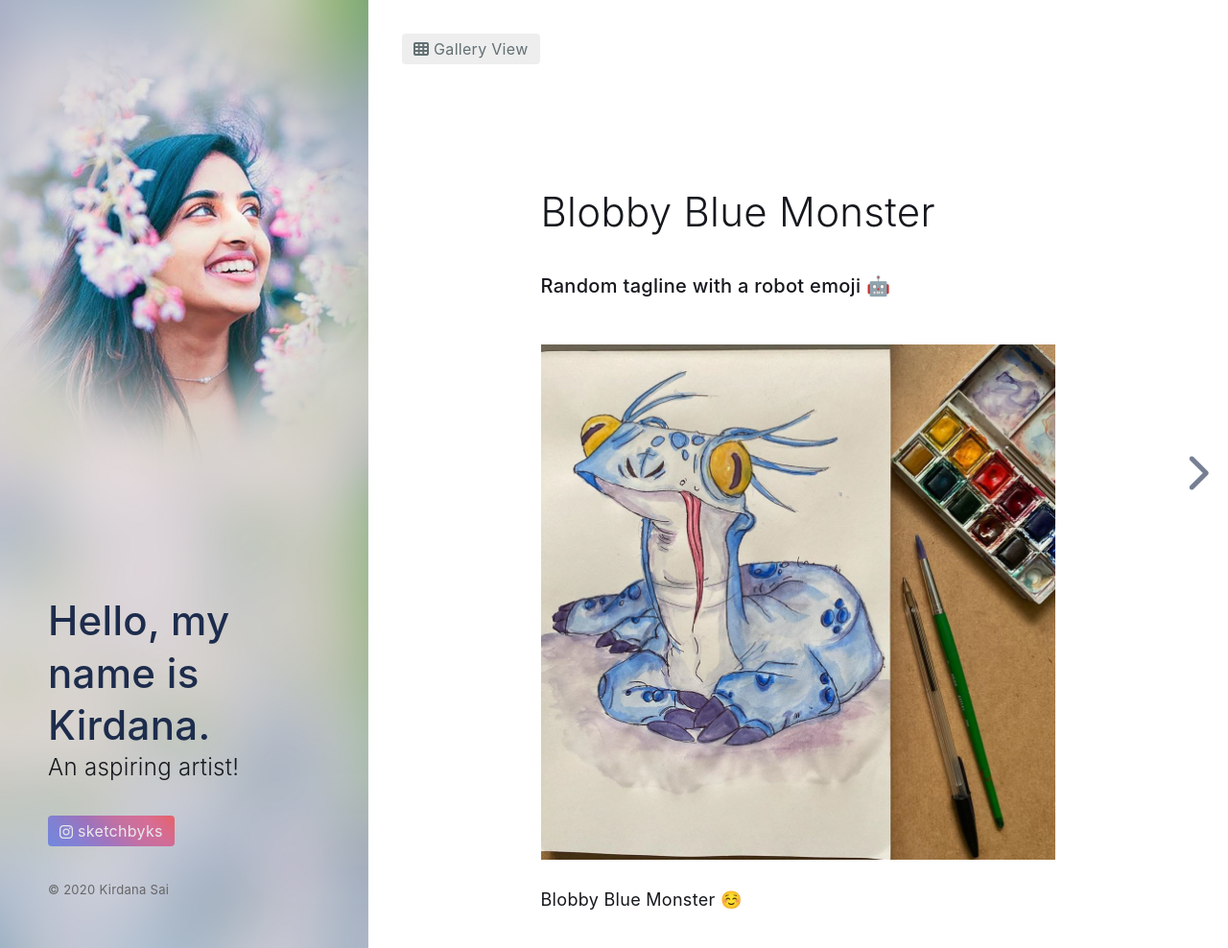
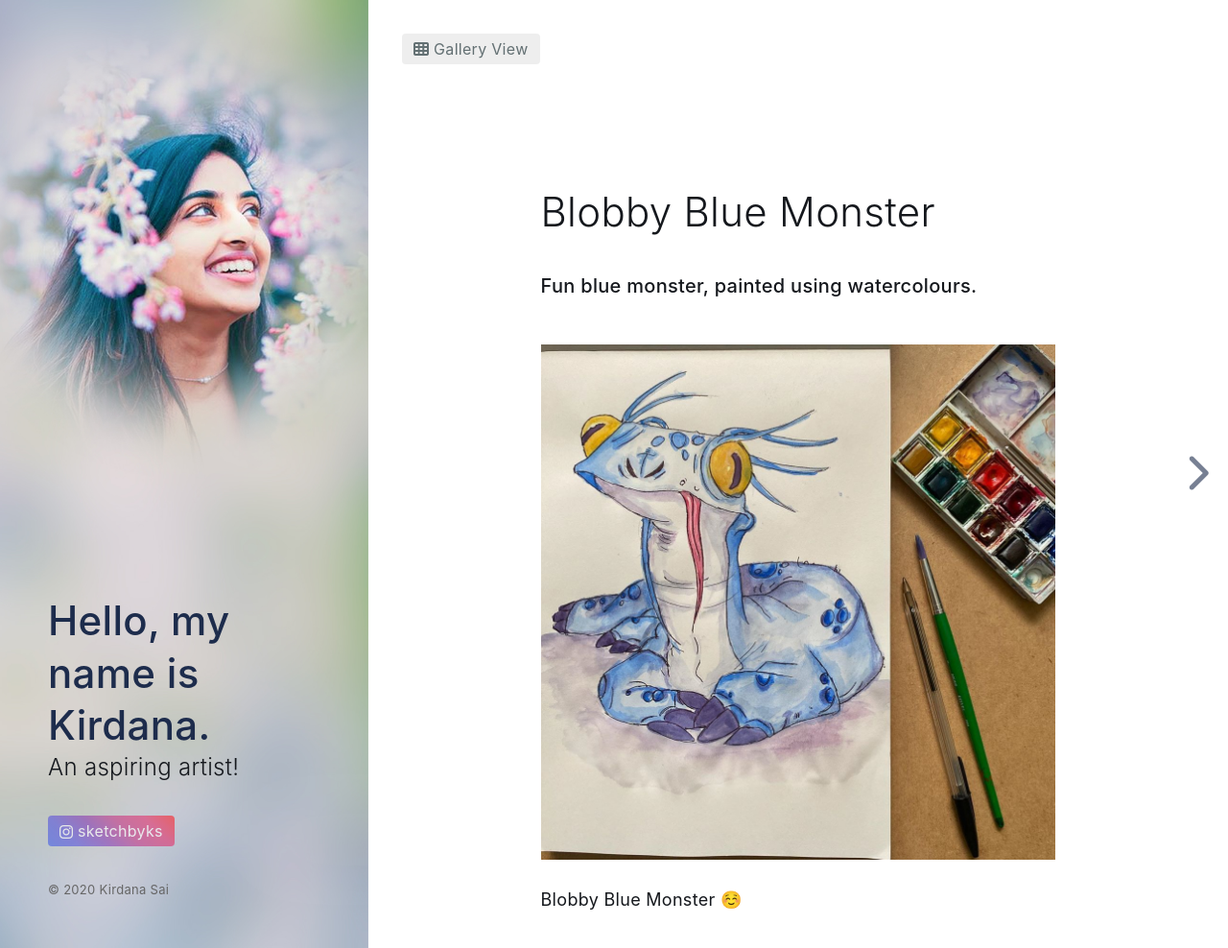
Before and after one commit to kirdanasai/kirdanasai.github.io, a Jekyll site: the page built from _art/blobby-blue-monster.md, in a window 1280 px wide and 988 px high. Shown: the whole window at 96% size. Built offline with Jekyll 4.4.1, drawn with Linux system fonts in a browser that asks for light colours; nearby versions of some CDN libraries.

Commit message:
Update blobby-blue-monster.md

```diff
--- a/_art/blobby-blue-monster.md
+++ b/_art/blobby-blue-monster.md
@@ -1,7 +1,7 @@
 ---
 layout: art
 title: Blobby Blue Monster
-tagline: Random tagline with a robot emoji 🤖
+tagline: Fun blue monster, painted using watercolours.
 image: 19.jpg
 ---
 Blobby Blue Monster ☺️
```
